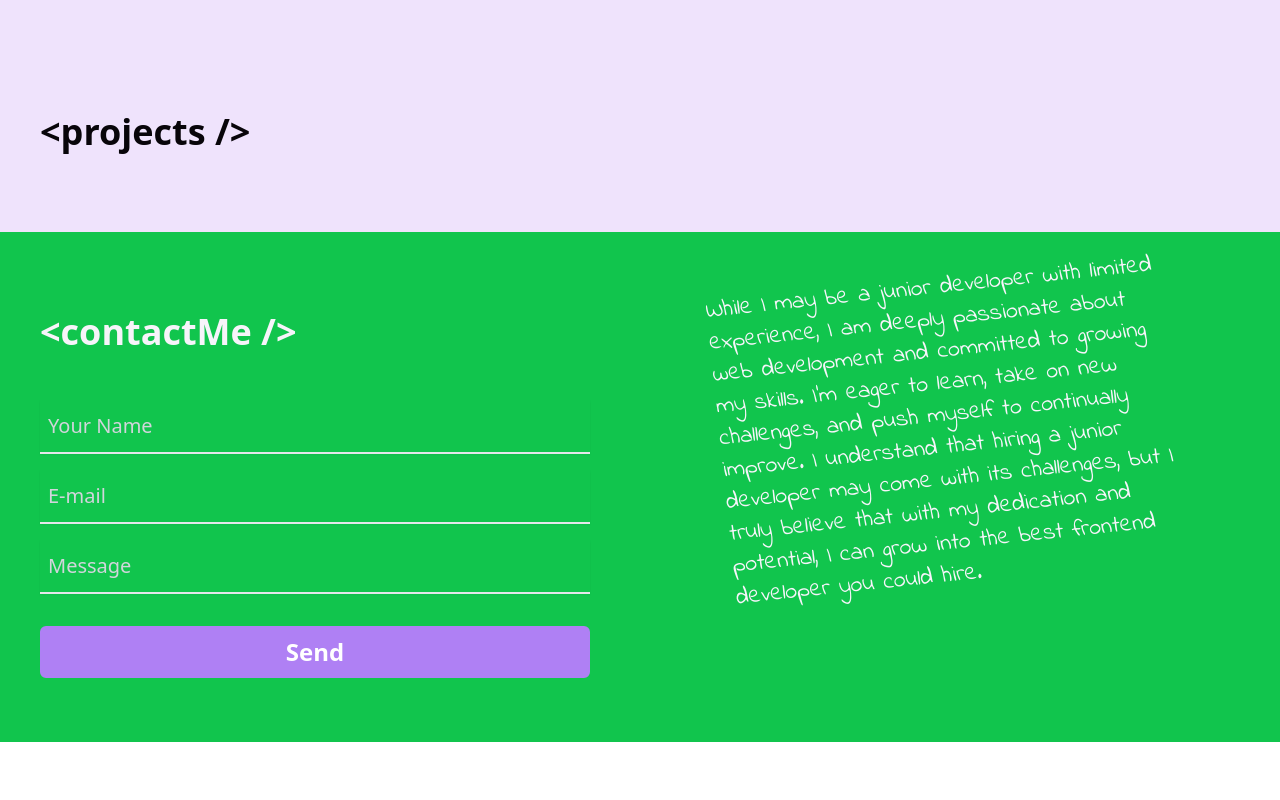
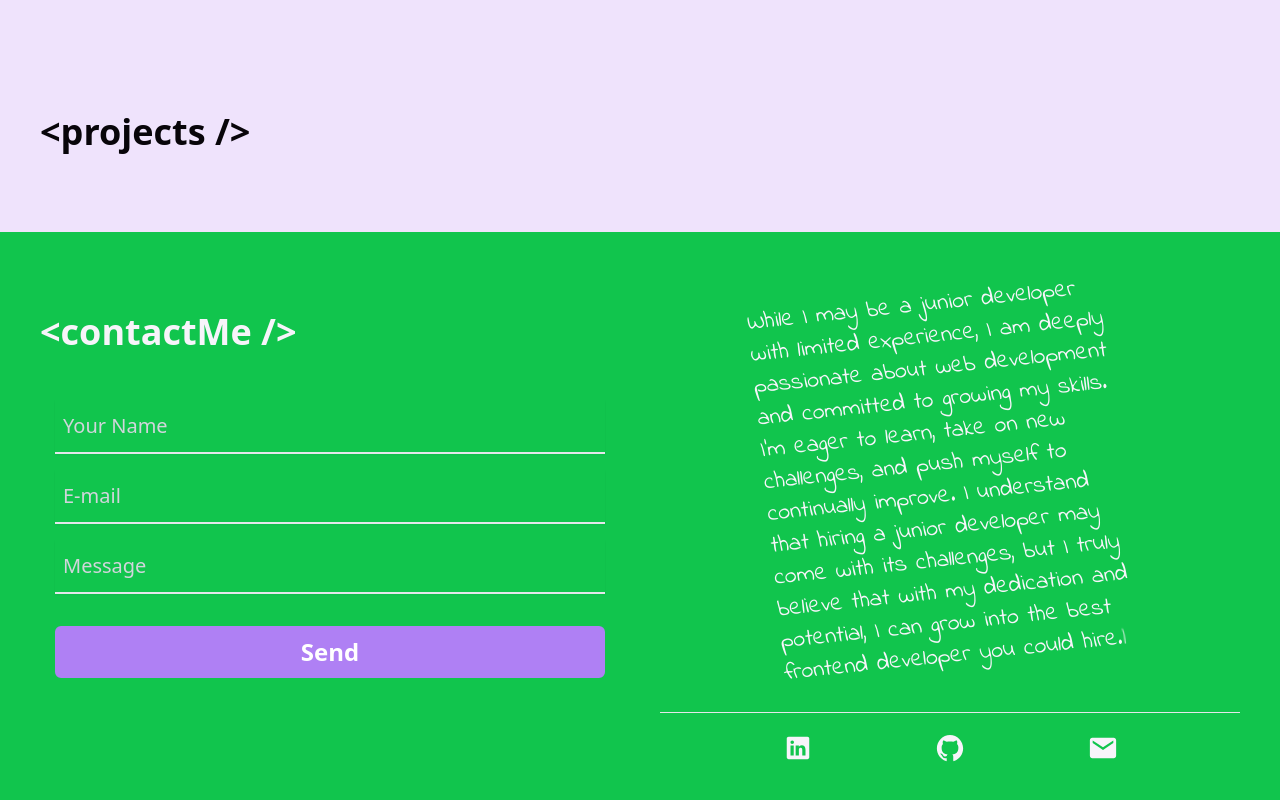
Before and after one commit to saraNasser4/my-portfolio, a React (Create React App) app: page / in a window 1280 px wide. Shown: the part 1814-2614 px from the top of the page. Before the commit the page ends 2556 px from the top, so only its background shows below. Built offline with nearby package versions, Linux system fonts and the light colour scheme; a web font is replaced by a local one.

Commit message:
finish styling Contact component

```diff
--- a/src/components/Form.js
+++ b/src/components/Form.js
@@ -5,7 +5,7 @@ export default function Form () {
     const { Styles } = useContext(AppStates)
     const inputStyles = "my-2 bg-inherit border-b-2 px-2 py-3 outline-none text-lg md:text-xl font-medium placeholder:text-gray-300 shadow-sm dark:placeholder:text-gray-100 focus:border-b-accent-color-dark ";
     return(
-        <form className='flex flex-col max-w-[550px]'>
+        <form className='flex flex-col max-w-[550px] mx-auto'>
             <input className={`${inputStyles}`} type="text" placeholder="Your Name" required/>
             <input className={`${inputStyles}`} type="email" placeholder="E-mail" required/>
             <input className={`${inputStyles}`} type="text" placeholder="Message" />
--- a/src/pages/Contact.js
+++ b/src/pages/Contact.js
@@ -1,22 +1,33 @@
 import Form from '../components/Form'
 import { useContext } from "react";
 import { AppStates } from "../components/StateContext";
+import { ReactTyped } from "react-typed";
 
+import { IoLogoLinkedin, IoLogoGithub, IoMdMail } from "react-icons/io";
 export default function Contact () {
     const { Styles } = useContext(AppStates)
   return (
     <section id='contactMe' className={`${Styles.section} bg-accent-color dark:bg-black text-text-color-dark `}>
-        <div className="flex flex-col md:flex-row gap-5 [&>*]:w-full [&>*]:mx-auto ">
+        <div className="flex flex-col md:flex-row gap-10 [&>*]:w-full [&>*]:mx-auto ">
           <div>
             <h2 className={Styles.h2}>&lt;contactMe /&gt;</h2>
             <Form />
           </div>
 
             <div className="max-w-[900px] ">
-              <p className="font-handWriting text-xl lg:text-2xl w-[450px] mx-auto -rotate-6">
-                While I may be a junior developer with limited experience, I am deeply passionate about web development and committed to growing my skills. I’m eager to learn, take on new challenges, and push myself to continually improve.
-                I understand that hiring a junior developer may come with its challenges, but I truly believe that with my dedication and potential, I can grow into the best frontend developer you could hire.
+              <p className="font-handWriting text-xl lg:text-2xl w-[370px] mx-auto md:-rotate-6 md:mt-4 mb-10">
+                <ReactTyped
+                  strings={['While I may be a junior developer with limited experience, I am deeply passionate about web development and committed to growing my skills. I’m eager to learn, take on new challenges, and push myself to continually improve. I understand that hiring a junior developer may come with its challenges, but I truly believe that with my dedication and potential, I can grow into the best frontend developer you could hire.']}
+                  typeSpeed={10}
+                />
+                <span className='mt-2 inline-block'></span>
               </p>
+              <hr />
+              <div className='flex justify-evenly items-center my-5'>
+                <a href='https://www.linkedin.com/in/sara-nasser-elsayed/' target='_blank' rel='noreferrer'><IoLogoLinkedin size={30}/></a>
+                <a href='https://github.com/saraNasser4' target='_blank' rel='noreferrer'><IoLogoGithub size={30}/></a>
+                <a href='mailto:saransser6@gmail.com' target='_blank' rel='noreferrer'><IoMdMail size={30}/></a>
+              </div>
             </div>
           </div>
       </section>
```
